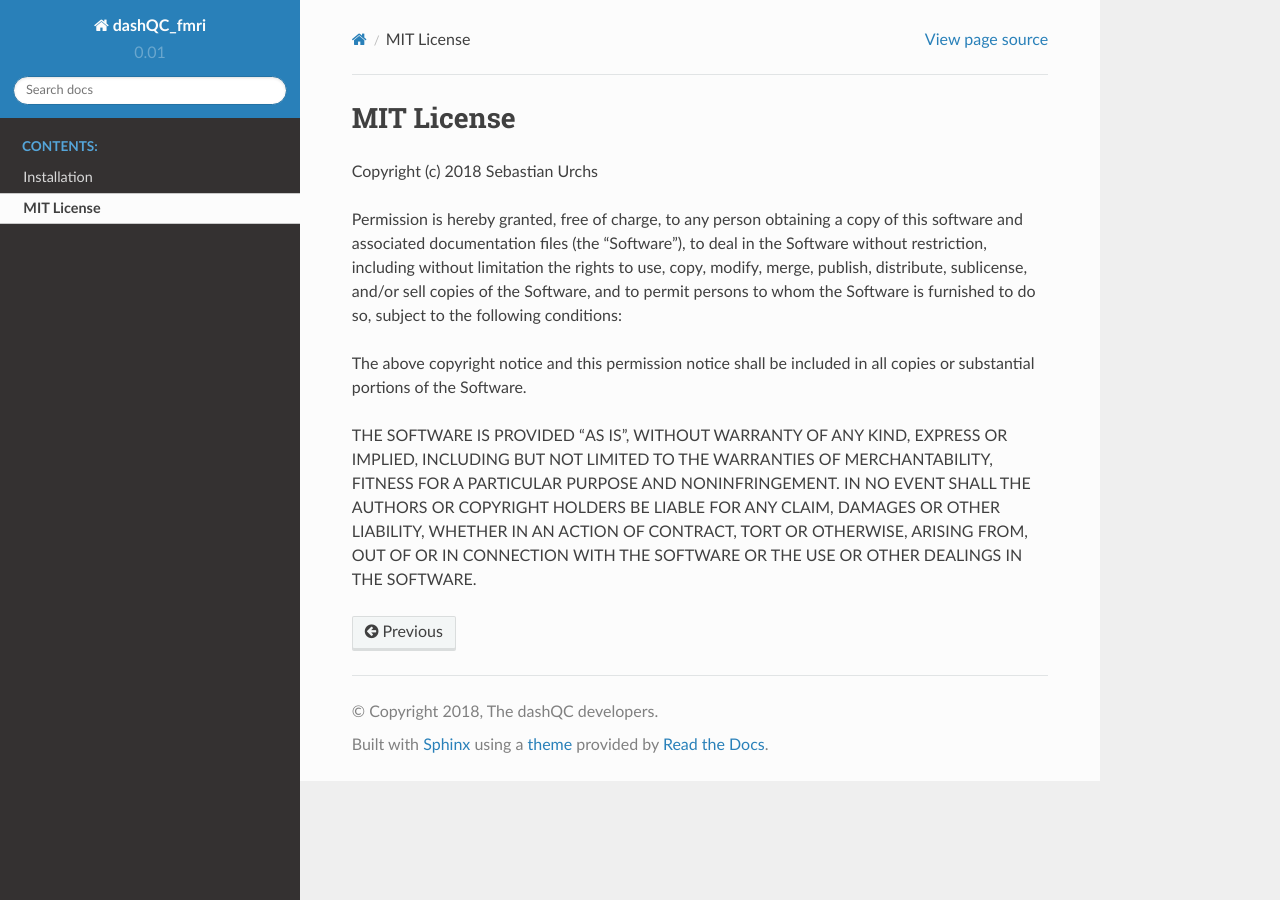
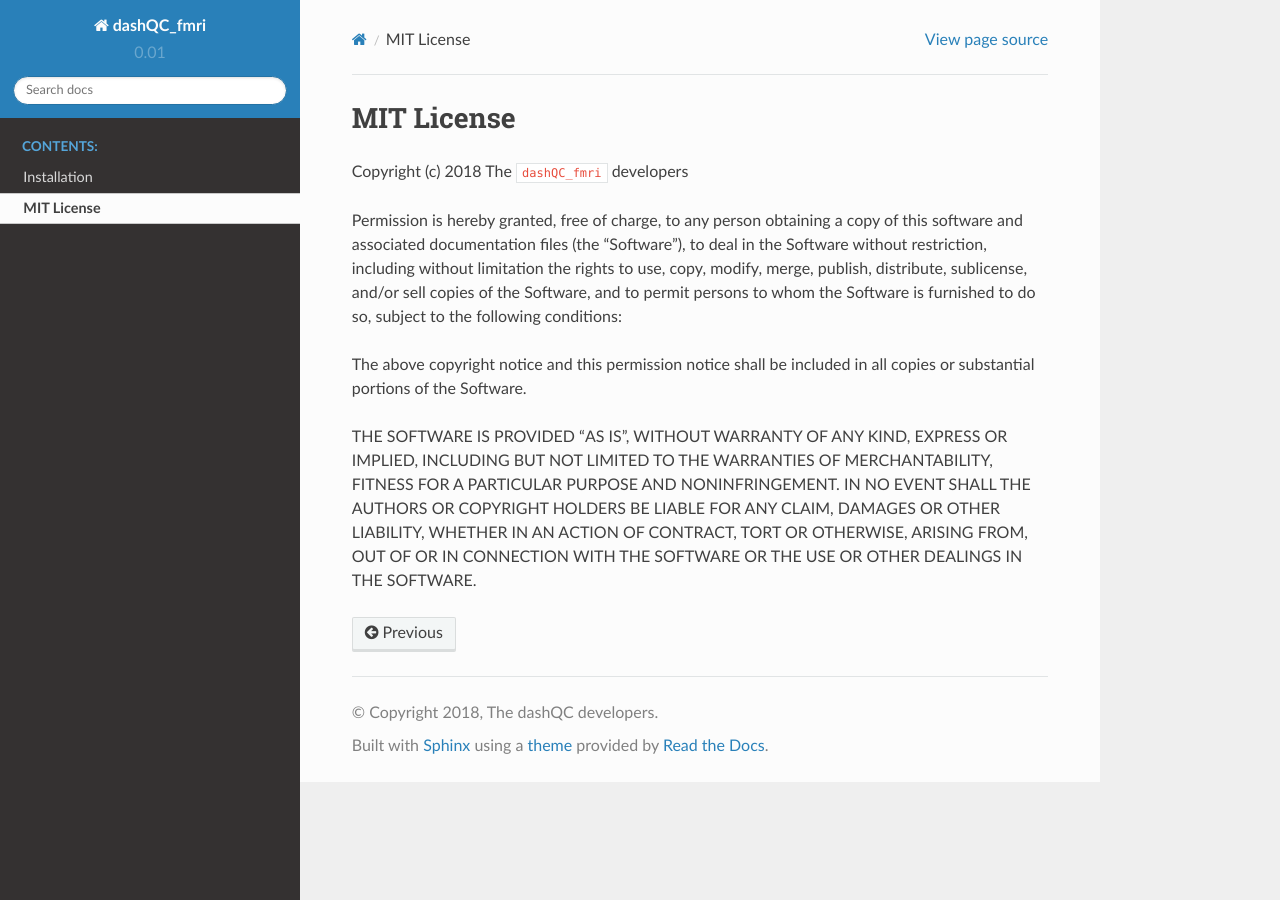
Before and after one commit to SIMEXP/dashQC_fmri, a Sphinx documentation site: the page built from docs/source/license.rst, in a window 1280 px wide. Built offline with Sphinx 7.4.7 and the Read the Docs theme 2.0.0, drawn with Linux system fonts in a browser that asks for light colours; pages that are not in the unit, such as notebooks, are missing from menus.

Commit message:
license update

```diff
--- a/docs/source/license.rst
+++ b/docs/source/license.rst
@@ -1,7 +1,7 @@
 MIT License
 ***********
 
-Copyright (c) 2018 Sebastian Urchs
+Copyright (c) 2018 The ``dashQC_fmri`` developers
 
 Permission is hereby granted, free of charge, to any person obtaining a copy
 of this software and associated documentation files (the "Software"), to deal
```
